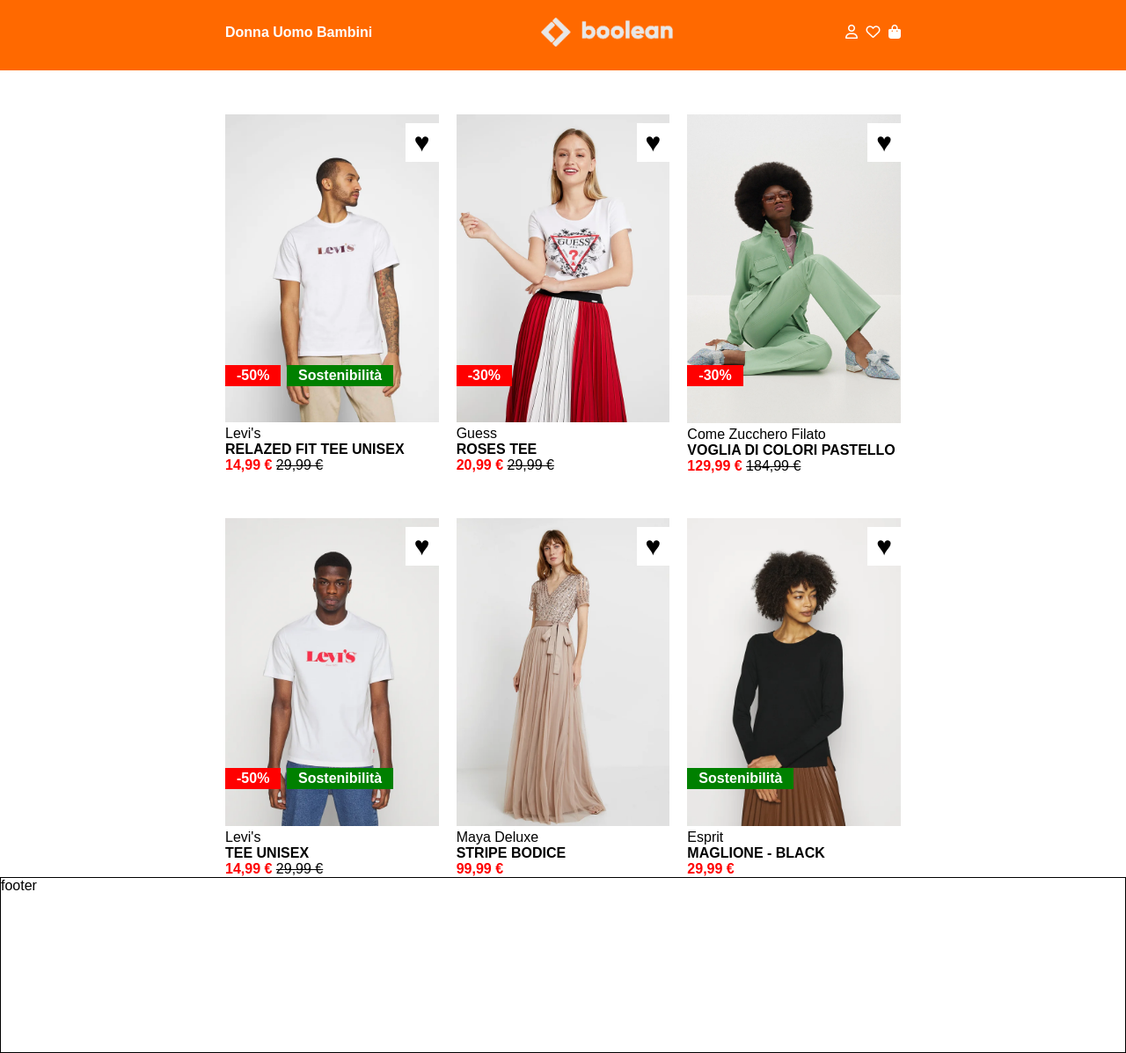
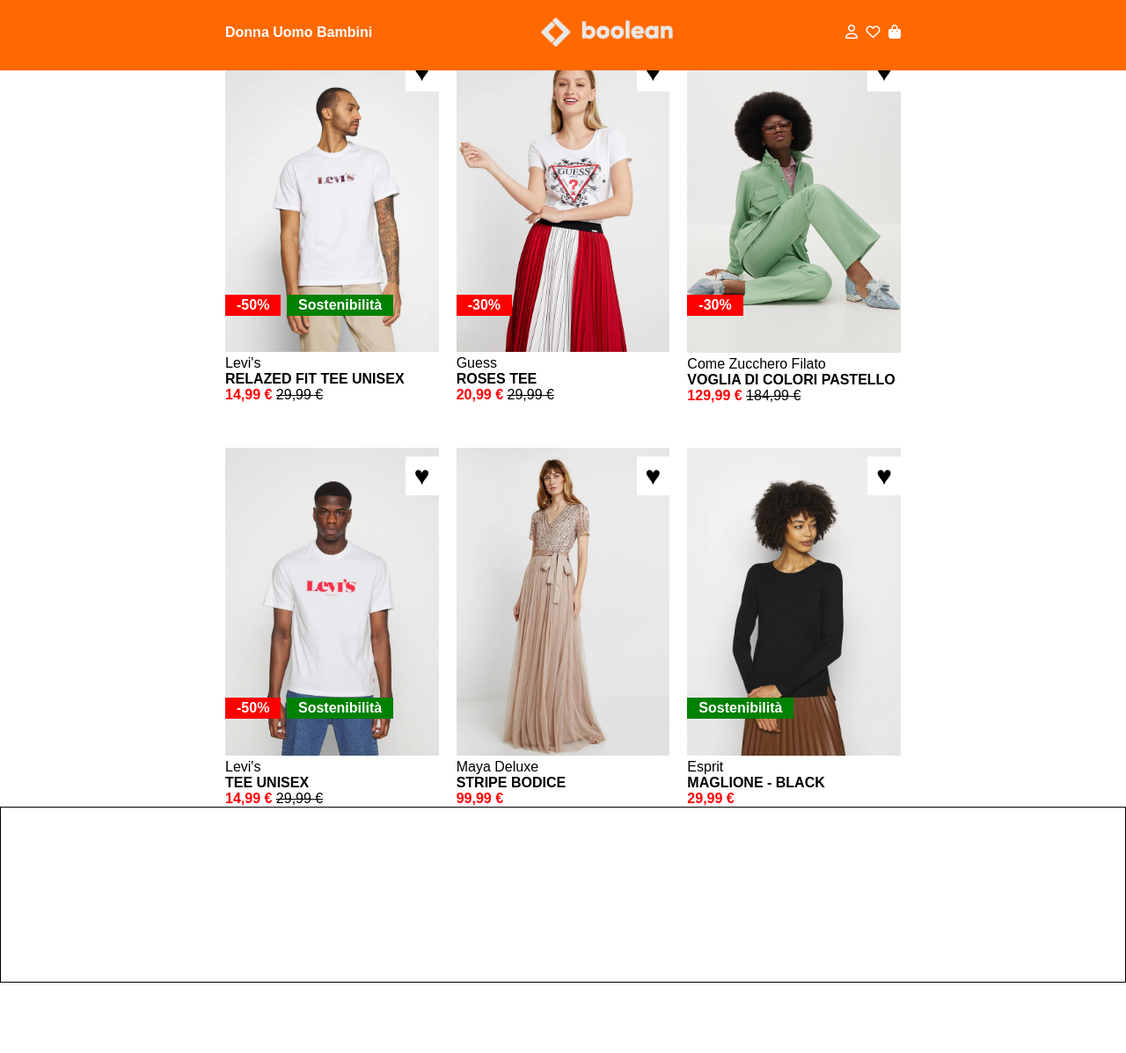
Before and after one commit to StefaniaSperani/html-css-boolando, a plain HTML site: page index.html in a window 1280 px wide. Shown: the whole page at 88% size. After the commit the page ends 1117 px from the top, so only its background shows below. Drawn offline with Linux system fonts and the light colour scheme.

Commit message:
fissata nav bar

```diff
--- a/css/style.css
+++ b/css/style.css
@@ -22,6 +22,10 @@
 }
 /* Header */
 header{
+    position: fixed;
+    width: 100%;
+    z-index: 1;
+    top: 0;
     height: 80px;
     background-color: #ff6900;
     color: #ffffff;
--- a/index.html
+++ b/index.html
@@ -95,7 +95,7 @@
     </main>
 <!-- Inizio Footer -->
     <footer class="debug">
-        footer
+
     </footer>
 </body>
 </html>
```
